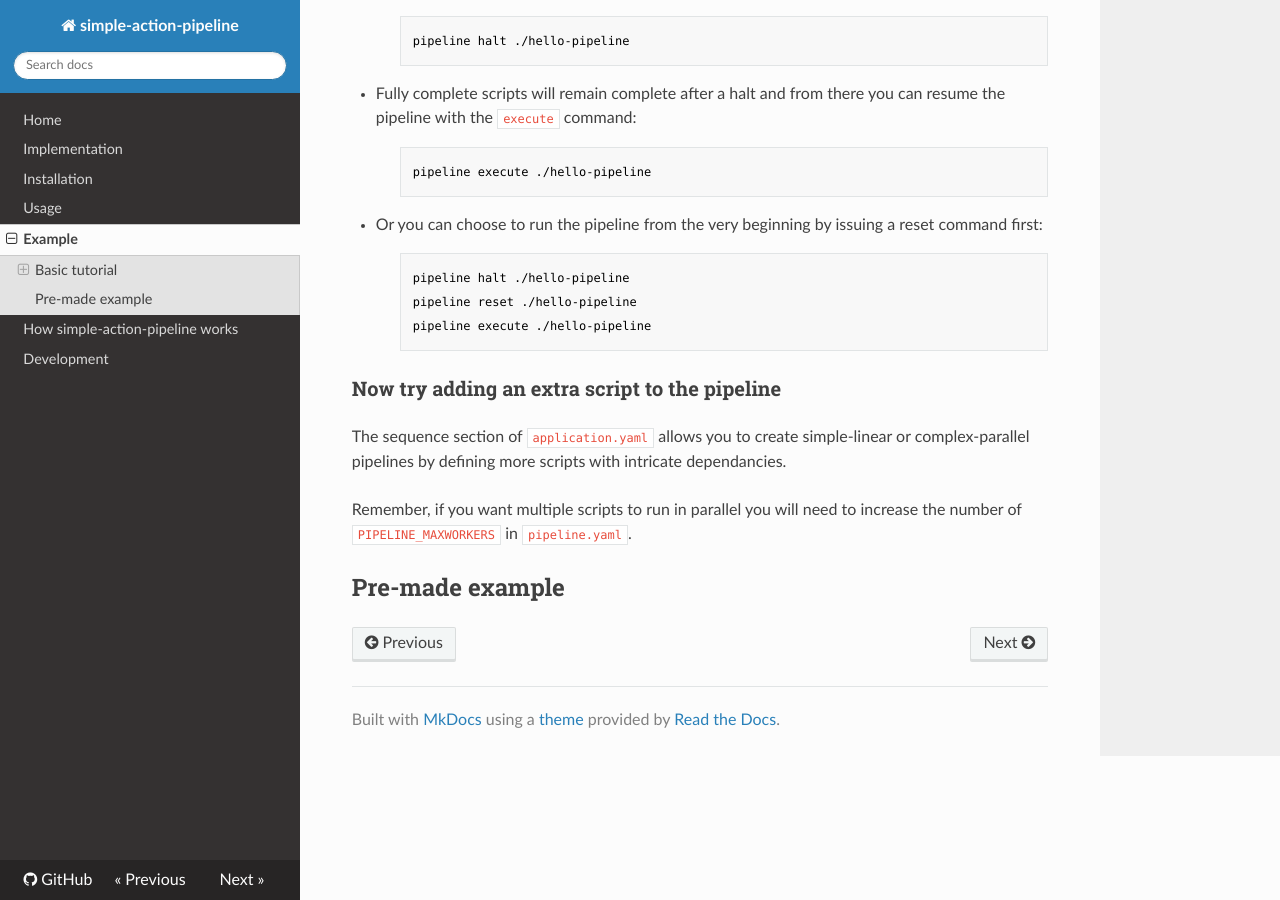
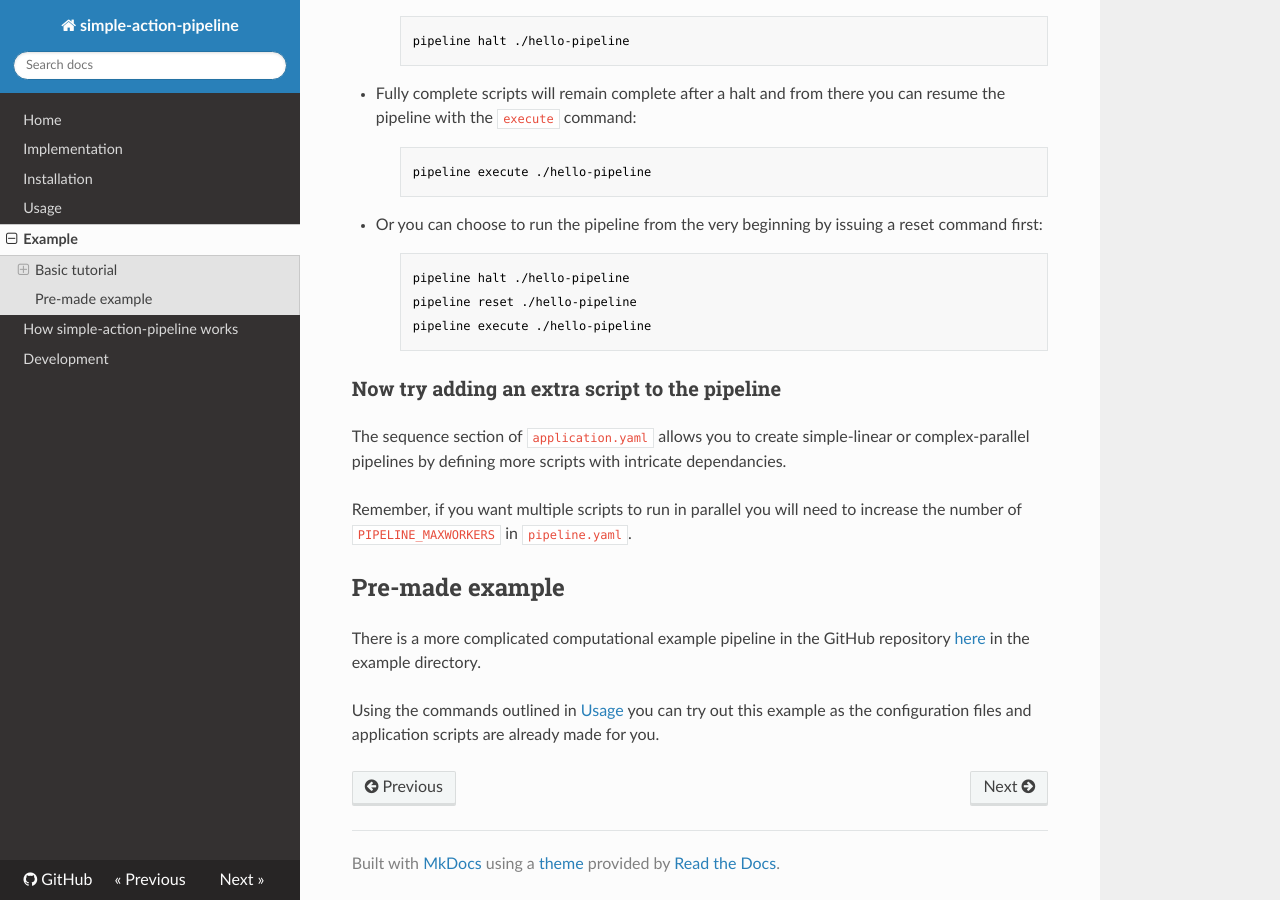
Before and after one commit to antarctica/simple-action-pipeline, an MkDocs documentation site: the page built from docs/example.md, in a window 1280 px wide and 900 px high, scrolled down 5000 px. Built offline with MkDocs 1.6.1, drawn with Linux system fonts in a browser that asks for light colours; nearby versions of some CDN libraries.

Commit message:
finished adding tutorial and link to repo example

```diff
--- a/docs/example.md
+++ b/docs/example.md
@@ -229,3 +229,6 @@ Remember, if you want multiple scripts to run in parallel you will need to incre
 
 
 ## Pre-made example
+There is a more complicated computational example pipeline in the GitHub repository [here](https://github.com/antarctica/simple-action-pipeline/tree/main/example) in the example directory.
+
+Using the commands outlined in [Usage](using.md) you can try out this example as the configuration files and application scripts are already made for you.
```
Also changed, not shown: example/README.md (+2 -2 lines).
